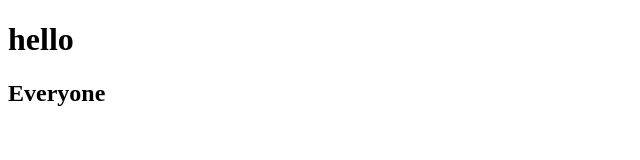
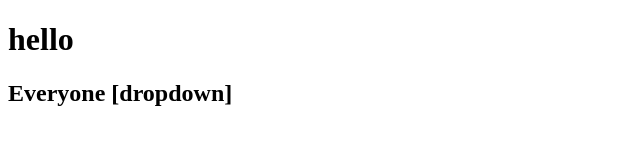
Before and after one commit to NamrataPatil2001/bmms, a plain HTML site: page index.html in a window 1280 px wide. Shown: the whole page, without its empty margins (0-640 px from the left). Drawn offline with Linux system fonts and the light colour scheme.

Commit message:
add dropdown

```diff
--- a/index.html
+++ b/index.html
@@ -7,6 +7,6 @@
 </head>
 <body>
     <h1>hello</h1>
-    <h2>Everyone</h2>
+    <h2>Everyone [dropdown]</h2>
 </body>
 </html>
```
